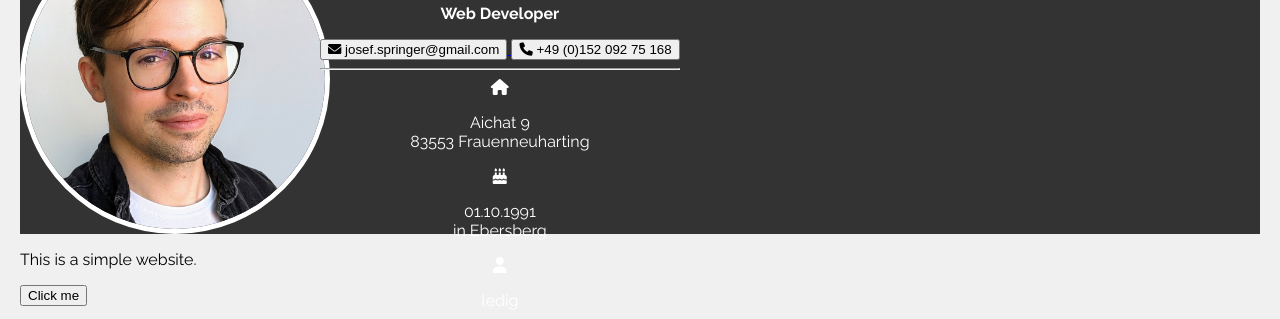
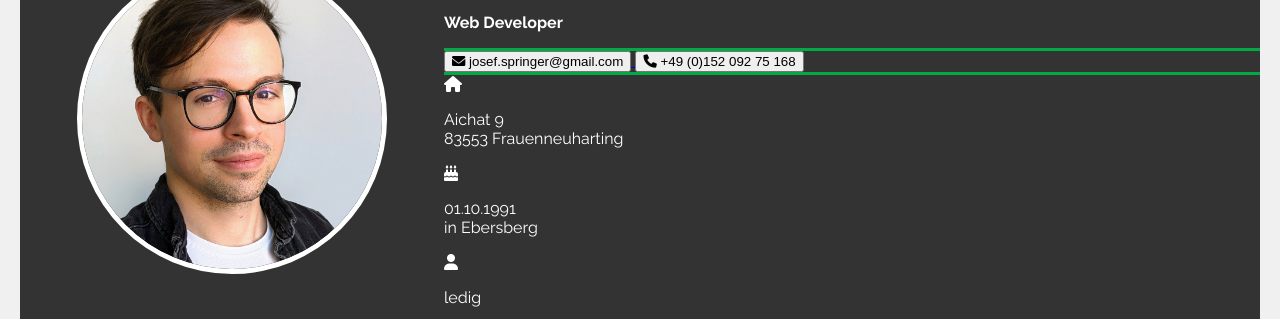
Before and after one commit to YoGeilmann/homepage-cv, a website: page index.html in a window 1280 px wide. Shown: the part 106-425 px from the top of the page. Drawn offline with Linux system fonts and the light colour scheme.

Commit message:
css colors made golbal

```diff
--- a/components/header/header.css
+++ b/components/header/header.css
@@ -1,16 +1,21 @@
+@import url('../../css/colors.css');
+
 header {
-    background-color: #333;
-    color: #fff;
-    padding: 10px 0;
-    text-align: center;
-    height: 300px;
+    background-color: var(--primary-color);
+    color: var(--secondary-color);
+    text-align: left;
     display: flex;
+    justify-content: space-between;
 }
 
 .header-image {
-    width: 30%;
+    width: 33%;
     max-width: 300px;
     height: auto;
+    padding: 20px 5%;
+    display: flex;
+    justify-content: center;
+    align-items: center;
 }
 
 img {
@@ -19,5 +24,15 @@ img {
     display: block;
     margin: 0 auto;
     border-radius: 50%;
-    border: 5px solid #fff;
+    border: 5px solid var(--secondary-color);
 }
+
+.header-info {
+    width: 67%;
+    display: flex;
+    flex-direction: column;
+}
+
+header, .header-info-name, .header-info-jobtitle, .header-info-contact {
+    border-bottom: 3px solid var(--border-color);
+}
--- a/components/header/header.html
+++ b/components/header/header.html
@@ -20,8 +20,8 @@
                     <i class="fas fa-phone"></i> +49 (0)152 092 75 168
                 </button>
             </a>
-            <hr>
-            <div class="header-info-minor">
+        </div>
+        <div class="header-info-status">
             <i class="fas fa-home"></i>
             <p>
                 Aichat 9
@@ -40,5 +40,4 @@
             </p>
         </div>
     </div>
-    </div>
 </header>
--- a/css/all-styles.css
+++ b/css/all-styles.css
@@ -1,5 +1,6 @@
 @import url('https://cdnjs.cloudflare.com/ajax/libs/font-awesome/6.0.0-beta3/css/all.min.css');
 @import url('https://fonts.googleapis.com/css2?family=Raleway:wght@400;700&display=swap');
+@import url(colors.css);
 @import url(style.css);
 @import url('../components/header/header.css');
 @import url('../components/main/main.css');
--- /dev/null
+++ b/css/colors.css
@@ -0,0 +1,6 @@
+:root {
+    --primary-color: #333;
+    --secondary-color: #fff;
+    --accent-color: #00ab44;
+    --border-color: #00ab44;
+}
--- a/index.html
+++ b/index.html
@@ -18,7 +18,7 @@
     <!-- Footer Section -->
     <div id="footer"></div>
 
-    <script src="js/load-components.js"></script>
+    <script src="js/load-components.js" async></script>
     <script src="js/script.js"></script>
 </body>
 
```
Lines whose indentation alone changed are shown as unchanged.
